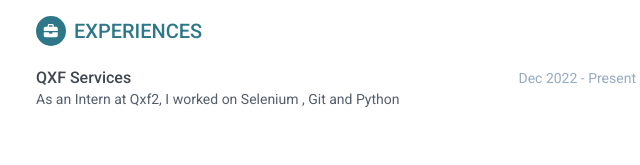
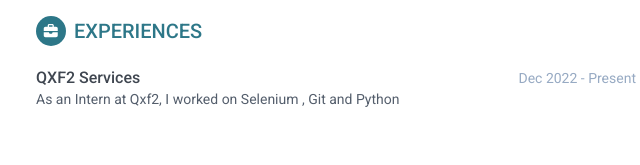
Before and after one commit to ambigai-rajan/flask, a plain HTML site: page templates/index.html in a window 1280 px wide. Shown: the part 263-428 px from the top of the page, 184-824 px from the left. Drawn offline with nearby package versions, Linux system fonts and the light colour scheme; files that its build step writes are made by us from their sources; files whose address does not match are found by name.

Commit message:
spelling mistakes

```diff
--- a/templates/index.html
+++ b/templates/index.html
@@ -78,7 +78,7 @@
                 <div class="item">
                     <div class="meta">
                         <div class="upper-row">
-                            <h3 class="job-title">QXF Services</h3>
+                            <h3 class="job-title">QXF2 Services</h3>
                             <div class="time">Dec 2022 - Present</div>
                         </div><!--//upper-row-->
                     </div><!--//meta-->
```
